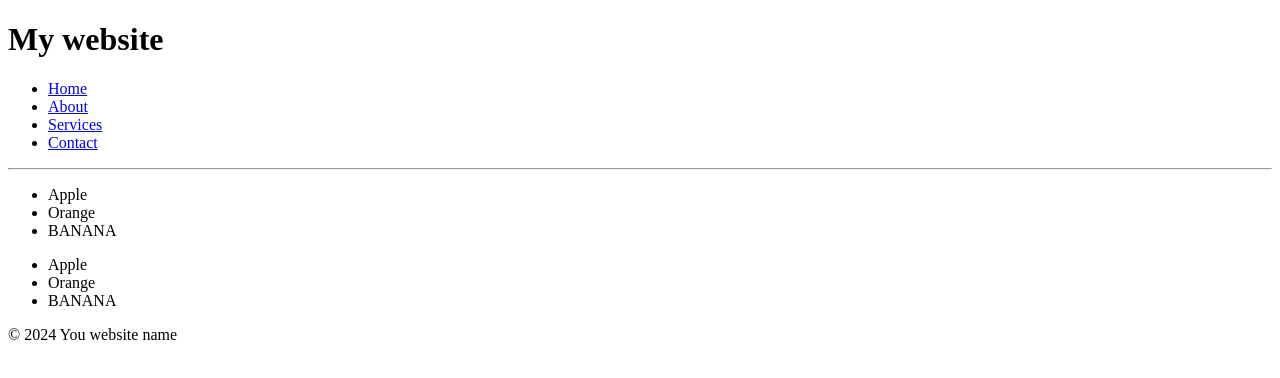
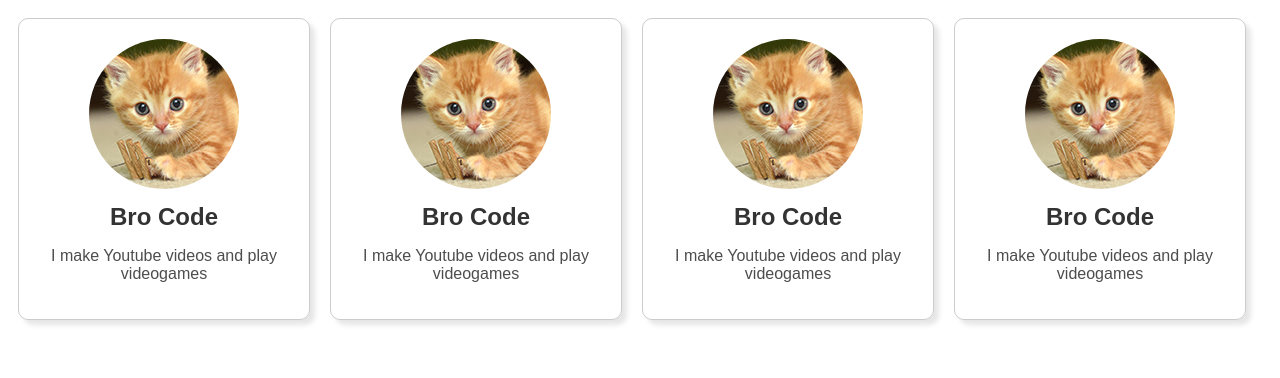
Before and after one commit to martahil/React_BroCode, a React (Vite) app: page / in a window 1280 px wide. Shown: the top 378 px of the page. Built offline with nearby package versions, Linux system fonts and the light colour scheme.

Commit message:
00:20:26 card components

```diff
--- a/src/App.jsx
+++ b/src/App.jsx
@@ -1,3 +1,4 @@
+/* 1)
 import Header from "./Header.jsx"
 import Footer from "./Footer.jsx"
 import Food from "./Food.jsx"
@@ -14,4 +15,20 @@
 
 }
 
+export default App*/
+
+import Card from './Card.jsx'
+
+function App() {
+  return(
+    <>
+      <Card/>
+      <Card/>
+      <Card/>
+      <Card/>
+    </>
+  );
+
+}
+
 export default App
--- /dev/null
+++ b/src/Card.jsx
@@ -0,0 +1,13 @@
+import profilePic from './assets/profile.jpg'
+
+function Card(){
+    return(
+        <div className='card'>
+            <img className='card-image' src={profilePic} alt='profile picture'></img>
+            <h2 className='card-title'>Bro Code</h2>
+            <p className='card-text'>I make Youtube videos and play videogames</p>
+        </div>
+    );
+}
+
+export default Card
--- a/src/index.css
+++ b/src/index.css
@@ -0,0 +1,28 @@
+.card{
+  border: 1px solid hsl(0, 0%, 80%);
+  border-radius: 10px;
+  box-shadow: 5px 5px 5px hsl(0, 0%, 0%, 0.1);
+  padding: 20px;
+  margin: 10px;
+  text-align: center;
+  max-width: 250px;
+  display: inline-block;
+}
+
+.card .card-image{
+  max-width: 60%;
+  height: auto;
+  border-radius: 50%;
+  margin-bottom: 10px;
+}
+
+.card .card-title{
+  font-family: Arial, sans-serif;
+  margin: 0;
+  color: hsl(0, 0%, 20%);
+}
+
+.card .card-text{
+  font-family: Arial, sans-serif;
+  color: hsl(0, 0%, 30%);
+}
```
Also changed, not shown: src/assets/profile.jpg (added).
